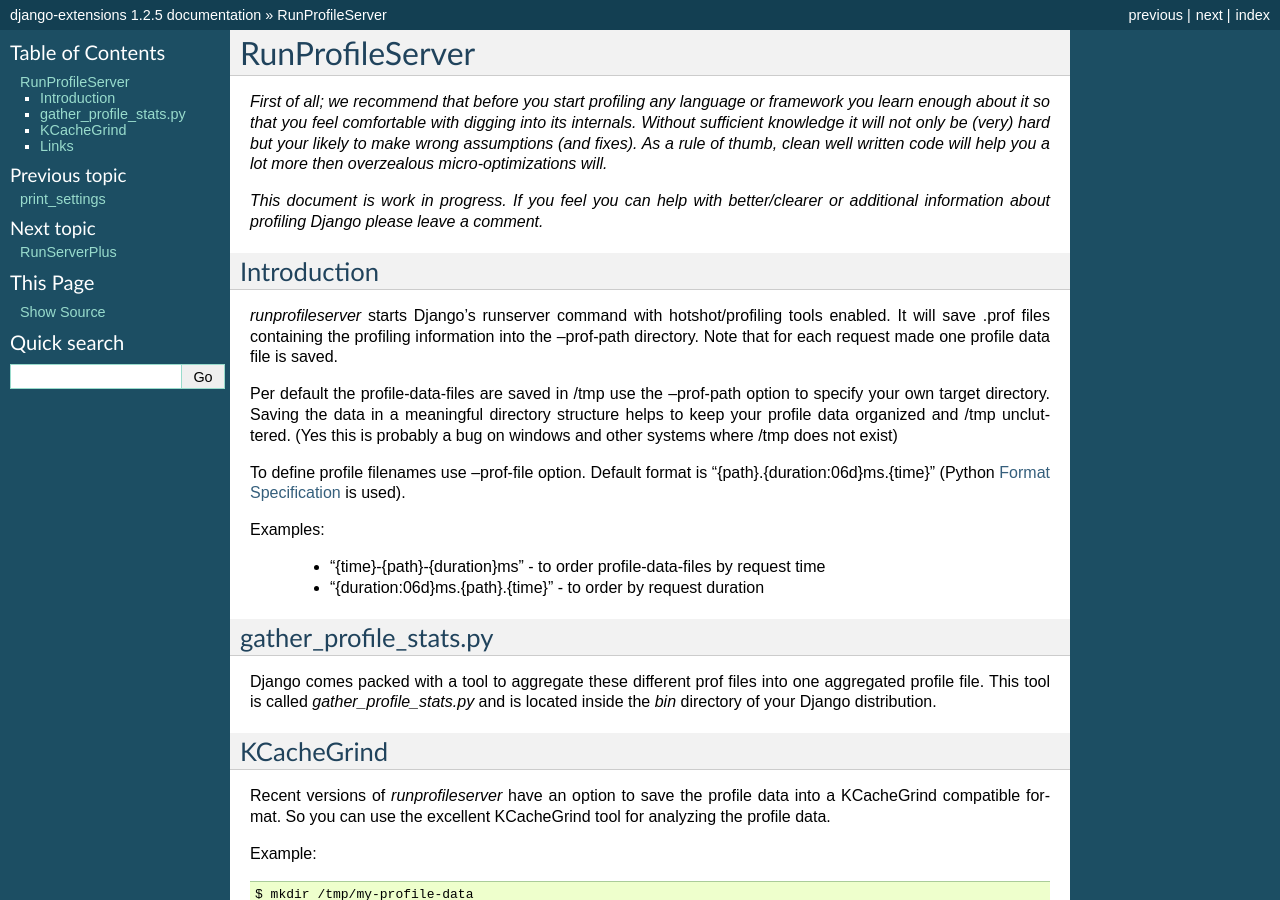
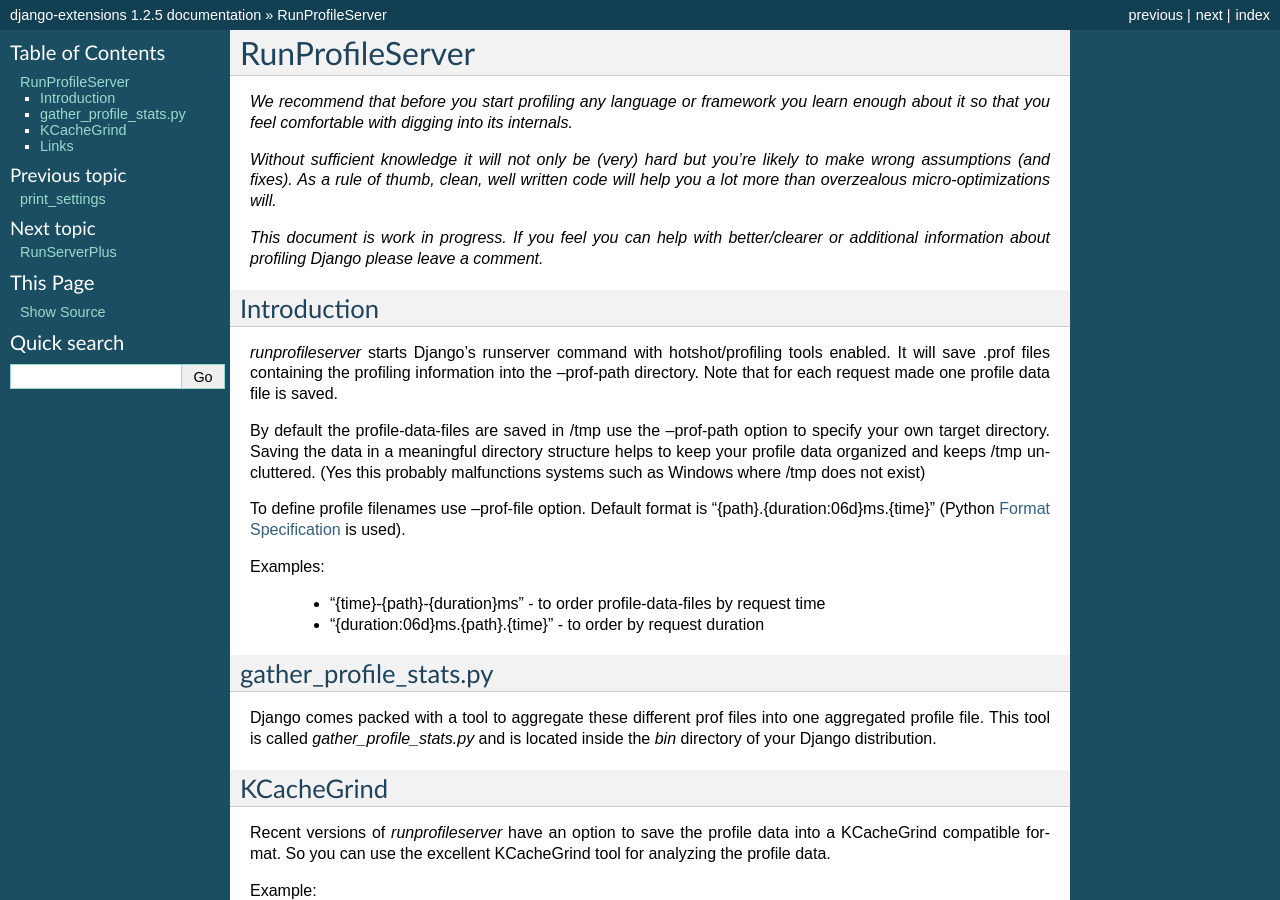
Before and after one commit to MustafaFiser/django-extensions, a Sphinx documentation site: the page built from docs/runprofileserver.rst, in a window 1280 px wide and 900 px high. Built offline with Sphinx 7.4.7, drawn with Linux system fonts in a browser that asks for light colours.

Commit message:
Typo/grammar corrections.
Note: slightly rearranged intro section for improved legibility.

```diff
--- a/docs/runprofileserver.rst
+++ b/docs/runprofileserver.rst
@@ -1,11 +1,13 @@
 RunProfileServer
 ================
 
-*First of all; we recommend that before you start profiling any language or
+*We recommend that before you start profiling any language or
 framework you learn enough about it so that you feel comfortable with digging
-into its internals.  Without sufficient knowledge it will not only be (very)
-hard but your likely to make wrong assumptions (and fixes). As a rule of thumb,
-clean well written code will help you a lot more then overzealous
+into its internals.*
+
+*Without sufficient knowledge it will not only be (very)
+hard but you're likely to make wrong assumptions (and fixes). As a rule of thumb,
+clean, well written code will help you a lot more than overzealous
 micro-optimizations will.*
 
 *This document is work in progress. If you feel you can help with
@@ -21,10 +23,10 @@ tools enabled. It will save .prof files containing the profiling information
 into the --prof-path directory. Note that for each request made one profile
 data file is saved.
 
-Per default the profile-data-files are saved in /tmp use the --prof-path option
+By default the profile-data-files are saved in /tmp use the --prof-path option
 to specify your own target directory. Saving the data in a meaningful directory
-structure helps to keep your profile data organized and /tmp uncluttered. (Yes
-this is probably a bug on windows and other systems where /tmp does not exist)
+structure helps to keep your profile data organized and keeps /tmp uncluttered.
+(Yes this probably malfunctions systems such as Windows where /tmp does not exist)
 
 To define profile filenames use --prof-file option. Default format
 is "{path}.{duration:06d}ms.{time}" (Python
```
